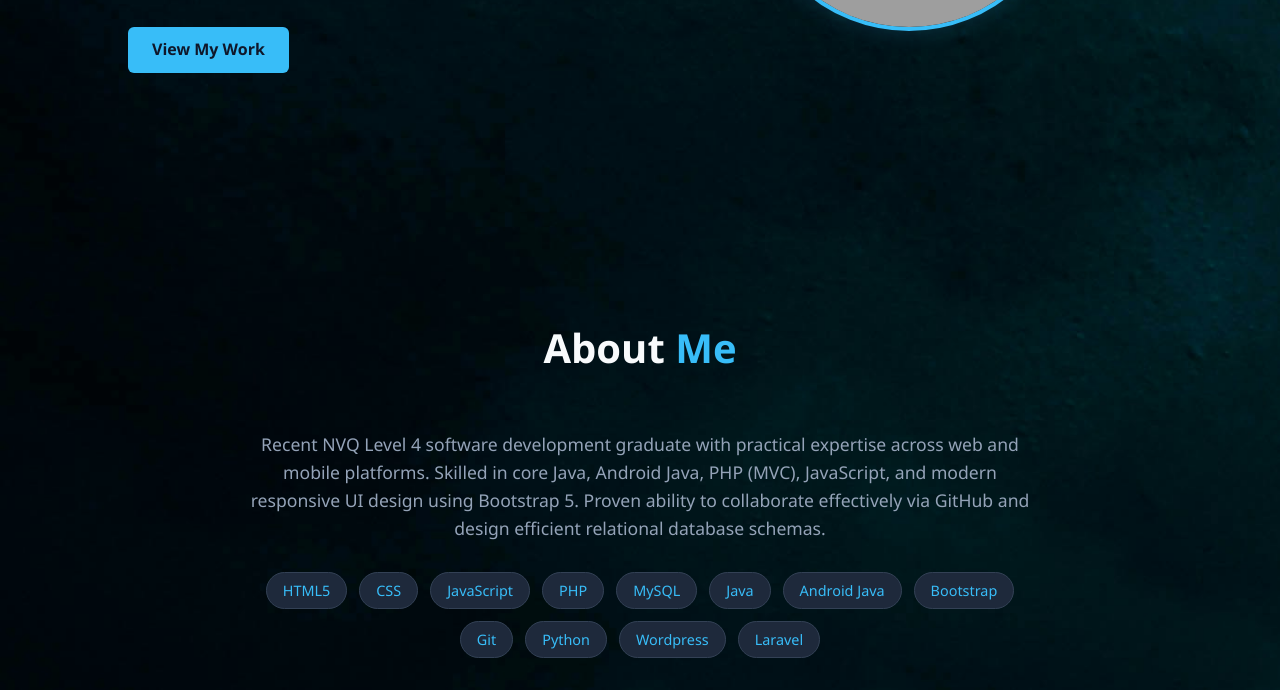
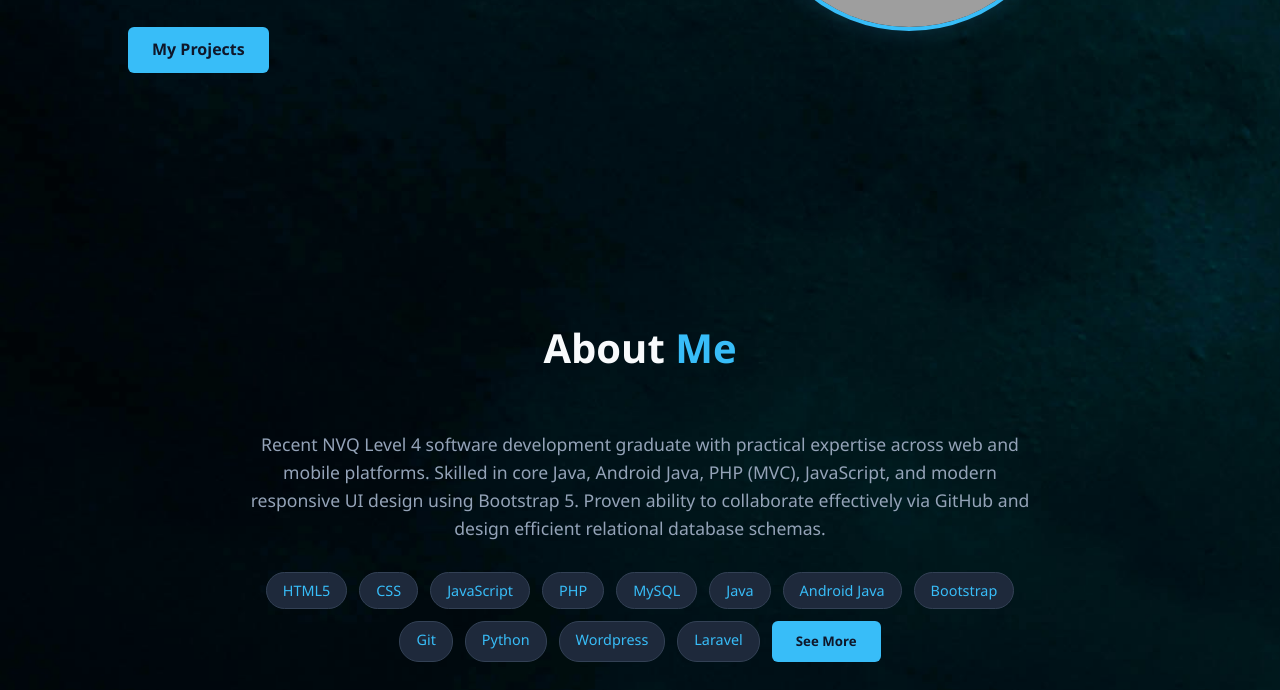
Before and after one commit to KiranaSankalpa-SD/Portfolio, a plain HTML site: page index.html in a window 1280 px wide. Shown: the part 590-1280 px from the top of the page. Drawn offline with Linux system fonts and the light colour scheme; grey boxes are pictures that could not be loaded.

Commit message:
Add See more button in skills section

```diff
--- a/index.html
+++ b/index.html
@@ -38,7 +38,7 @@
                         <a href="https://www.blogger.com/blog/posts/4954841621174753547?hl=en&tab=jj" target="_blank"><i
                                 class="fab fa-blogger"></i></a>
                     </div>
-                    <a href="#projects" class="btn">View My Work</a>
+                    <a href="#projects" class="btn">My Projects</a>
                 </div>
 
                 <div class="hero-image">
@@ -71,7 +71,8 @@
                         <span class="skill-badge">Python</span>
                         <span class="skill-badge">Wordpress</span>
                         <span class="skill-badge">Laravel</span>
-
+                         <h5><a href="https://github.com/KiranaSankalpa-SD/KiranaSankalpa-SD" target="_blank" class="btn">See More
+                    </a></h5>
                     </div>
                 </div>
             </div>
```
